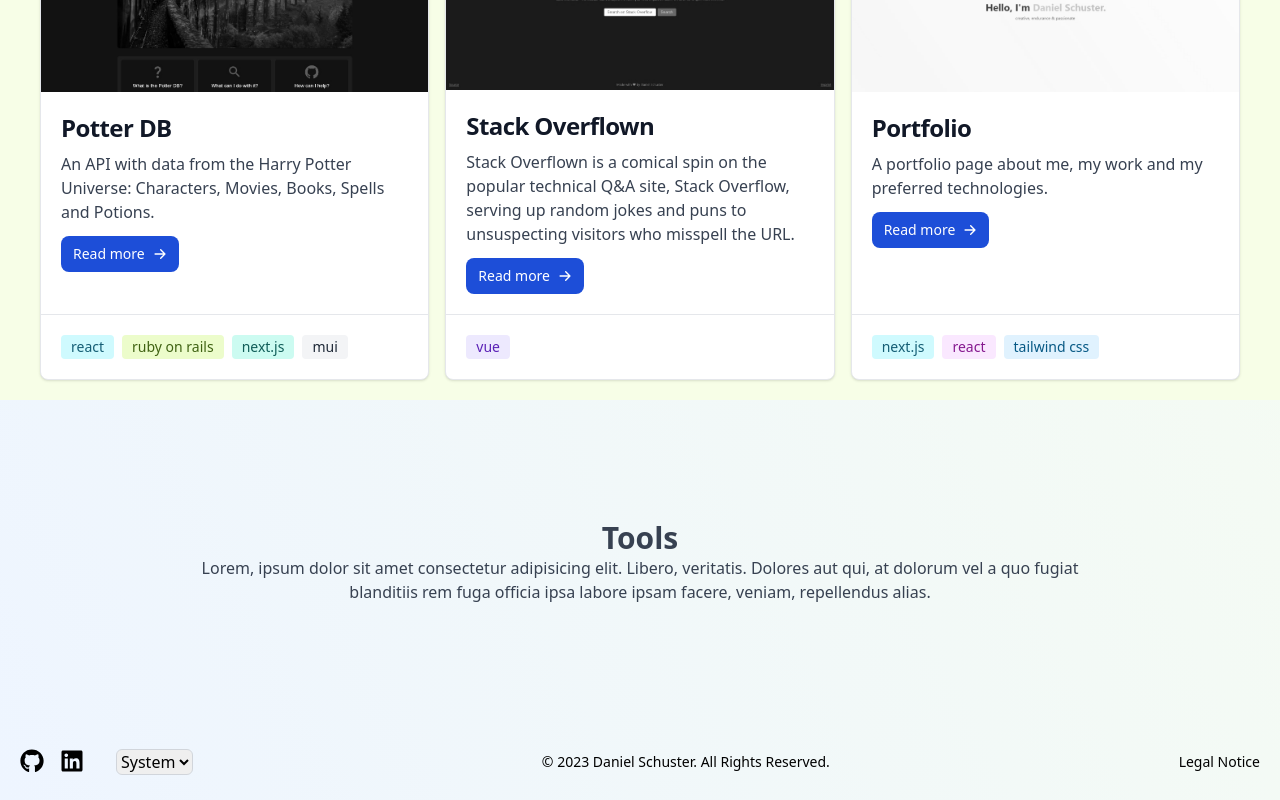
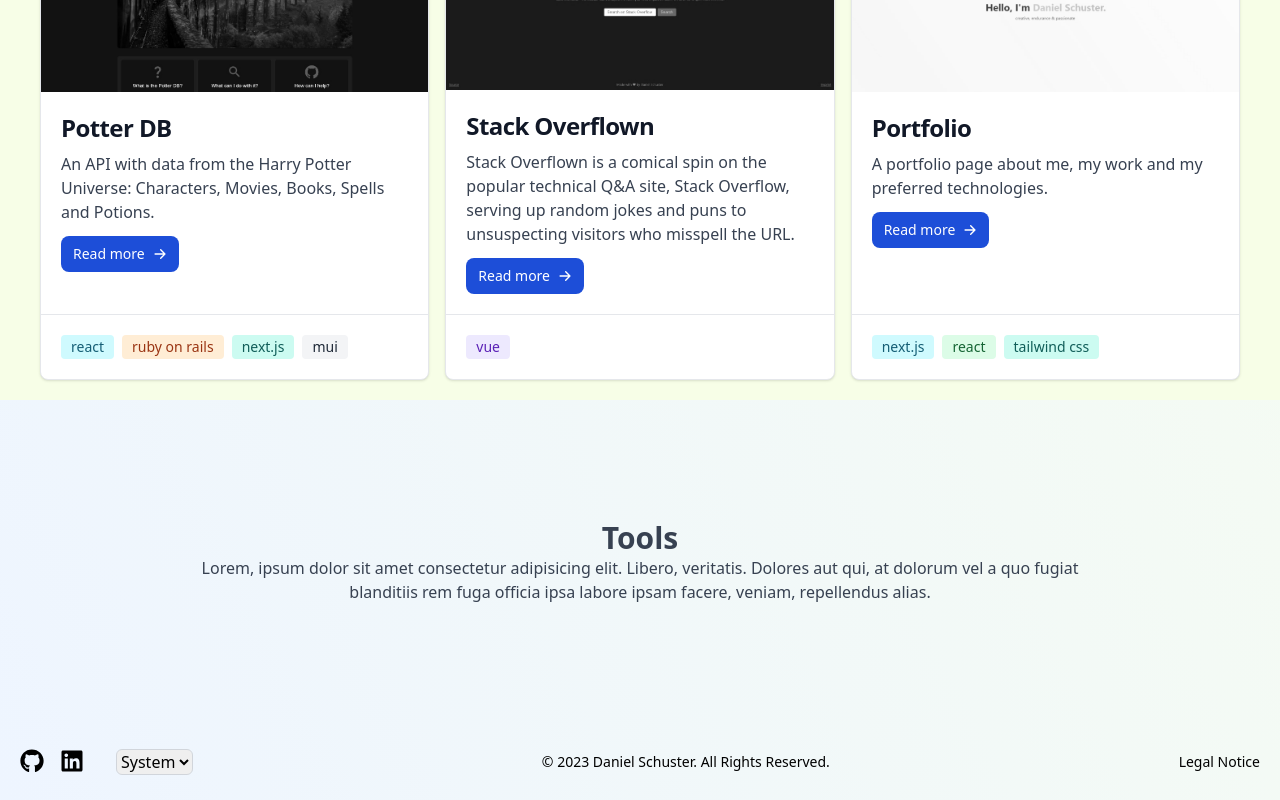
Before and after one commit to danielschuster-muc/danischu.com, a Next.js app: page / in a window 1280 px wide. Shown: the part 1811-2611 px from the top of the page. Built offline with nearby package versions, Linux system fonts and the light colour scheme.

Commit message:
make project badges always have a different, random color

```diff
--- a/components/SingleProject.tsx
+++ b/components/SingleProject.tsx
@@ -5,7 +5,11 @@ import { HiArrowRight } from "react-icons/hi";
 import ColoredBadge from "./ColoredBadge";
 import Modal from "./Modal";
 
-const colors = [
+// TODO: link to gh and live preview / website
+export default function SingleProject({ project }: { project: ProjectType }) {
+  const [showModal, setShowModal] = useState<boolean>(false);
+
+  let colors = [
     "amber",
     "blue",
     "cyan",
@@ -22,12 +26,8 @@ const colors = [
     "sky",
     "teal",
     "violet",
-  "yellow"
+    "yellow",
   ];
-
-// TODO: link to gh and live preview / website
-export default function SingleProject({ project }: { project: ProjectType }) {
-  const [showModal, setShowModal] = useState<boolean>(false);
 
   return (
     <>
@@ -66,14 +66,16 @@ export default function SingleProject({ project }: { project: ProjectType }) {
         </div>
         <div className="mt-auto flex border-t p-5 dark:border-gray-600">
           {project.technologies.map((technology) => {
-            const randomColor =
-              colors[Math.floor(Math.random() * colors.length)];
+            const randomItem = colors.splice(
+              Math.floor(Math.random() * colors.length),
+              1
+            )[0];
 
             return (
               <ColoredBadge
                 key={technology}
                 technology={technology}
-                color={randomColor}
+                color={randomItem}
               />
             );
           })}
```
Lines whose indentation alone changed are shown as unchanged.
